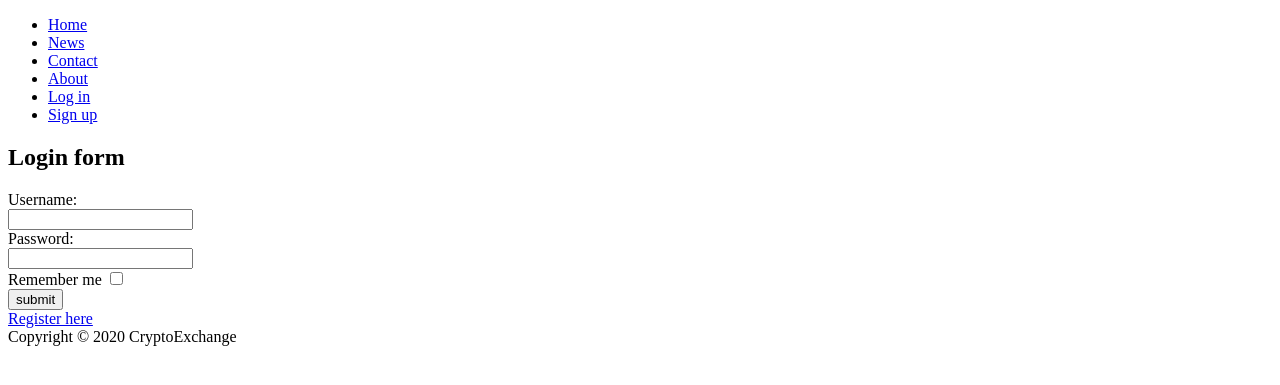
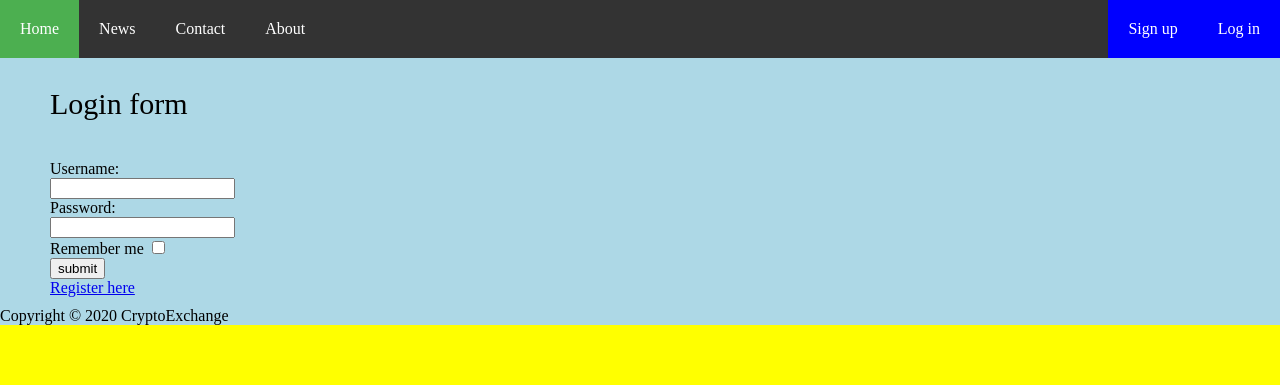
Before and after one commit to elvinlai1/CryptoExchange, a PHP site: page /public/Login.php in a window 1280 px wide. Shown: the top 385 px of the page. Run offline with PHP 8.4, Linux system fonts and the light colour scheme.

Commit message:
Update Login.php

```diff
--- a/public/Login.php
+++ b/public/Login.php
@@ -5,6 +5,10 @@
   <title>CryptoExchange</title>
   <meta charset="utf-8">
 </head>
+
+<style>
+<?php include '../app/partials/Login.css'; ?>
+</style>
 
 <body>
   <div id="app">
```
